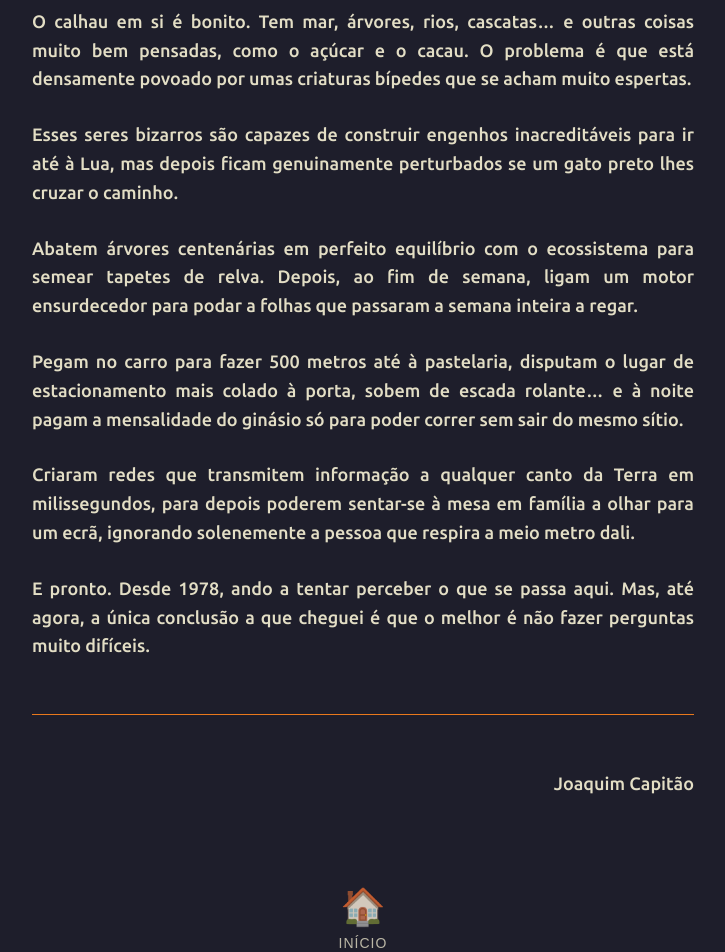
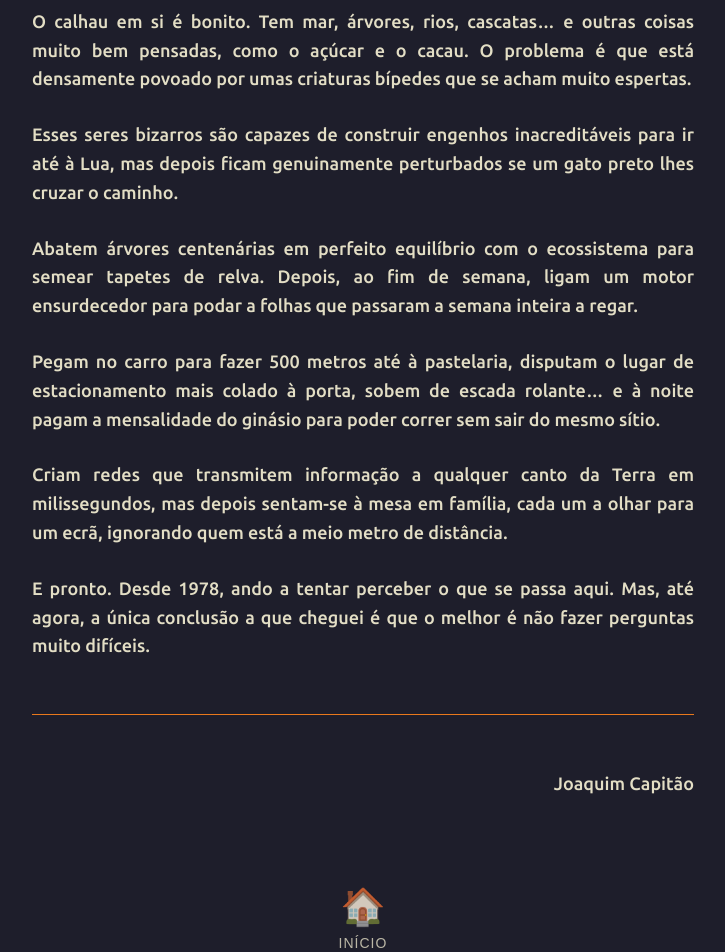
Before and after one commit to joaquim-capitao/joaquim-capitao.github.io, a Jekyll site: the page built from autobiografia.md, in a window 1280 px wide. Shown: the part 782-1734 px from the top of the page, without its empty margins (277-1002 px from the left). Built offline with Jekyll 4.4.1, drawn with Linux system fonts in a browser that asks for light colours; our own code applies the rules of GitHub Pages for plain Markdown files.

Commit message:
Refactor sentences for clarity and conciseness

```diff
--- a/autobiografia.md
+++ b/autobiografia.md
@@ -14,9 +14,9 @@ Esses seres bizarros são capazes de construir engenhos inacreditáveis para ir
 
 Abatem árvores centenárias em perfeito equilíbrio com o ecossistema para semear tapetes de relva. Depois, ao fim de semana, ligam um motor ensurdecedor para podar a folhas que passaram a semana inteira a regar.
 
-Pegam no carro para fazer 500 metros até à pastelaria, disputam o lugar de estacionamento mais colado à porta, sobem de escada rolante… e à noite pagam a mensalidade do ginásio só para poder correr sem sair do mesmo sítio.
+Pegam no carro para fazer 500 metros até à pastelaria, disputam o lugar de estacionamento mais colado à porta, sobem de escada rolante… e à noite pagam a mensalidade do ginásio para poder correr sem sair do mesmo sítio.
 
-Criaram redes que transmitem informação a qualquer canto da Terra em milissegundos, para depois poderem sentar-se à mesa em família a olhar para um ecrã, ignorando solenemente a pessoa que respira a meio metro dali.
+Criam redes que transmitem informação a qualquer canto da Terra em milissegundos, mas depois sentam-se à mesa em família, cada um a olhar para um ecrã, ignorando quem está a meio metro de distância.
 
 E pronto. Desde 1978, ando a tentar perceber o que se passa aqui. Mas, até agora, a única conclusão a que cheguei é que o melhor é não fazer perguntas muito difíceis.
 
```
